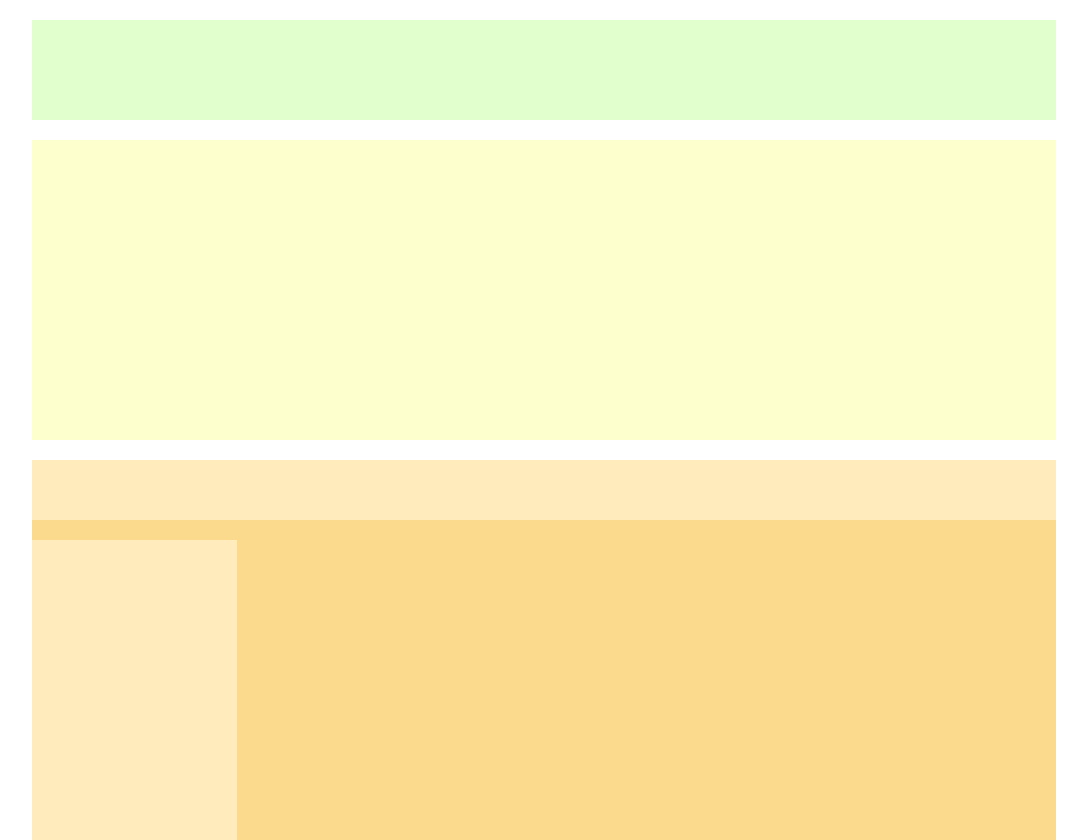
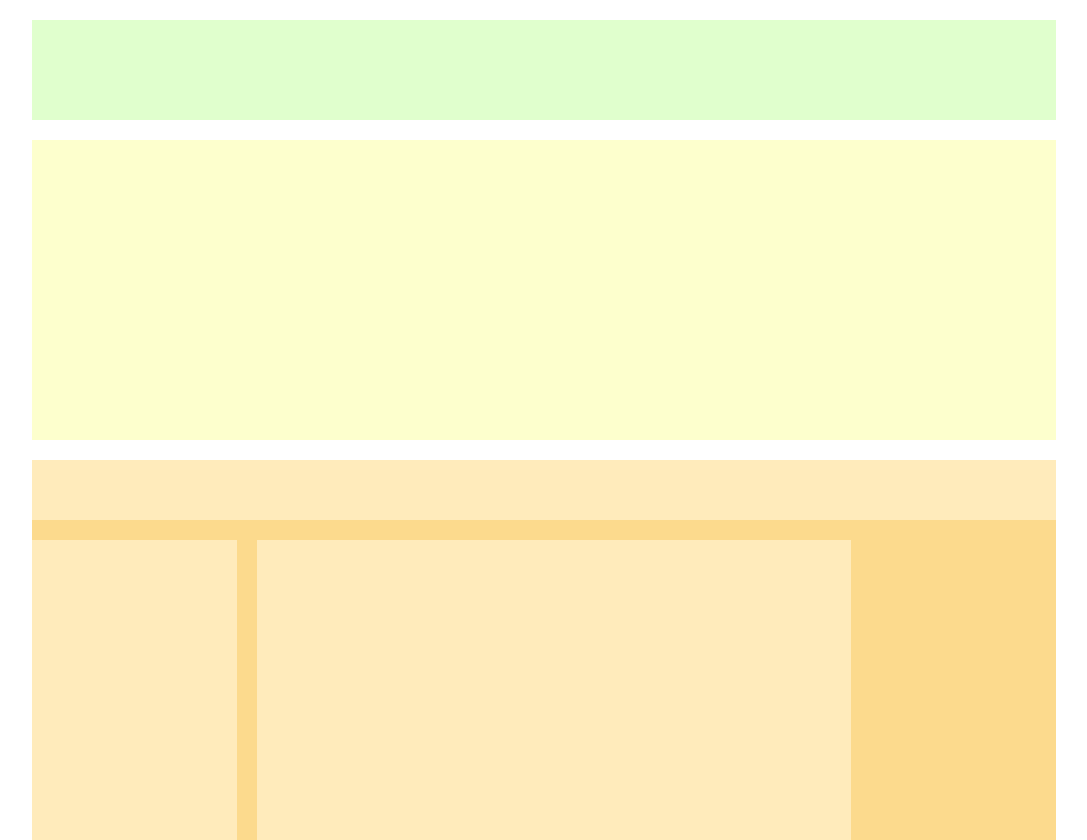
Before and after one commit to Leonardo-Selmini/htmlcss-struttura-wp, a plain HTML site: page index.html in a window 1280 px wide. Shown: the whole page, without its empty margins (96-1183 px from the left). Drawn offline with Linux system fonts and the light colour scheme.

Commit message:
main - central article

```diff
--- a/index.html
+++ b/index.html
@@ -34,7 +34,7 @@
     </aside>
 
 <!---------------------------------------- main - central article -->
-    <article>
+    <article class="debug">
 
     </article>
 
--- a/style.css
+++ b/style.css
@@ -13,12 +13,12 @@
 }
 
 /* debug section */
-.debug#header-top{
+#header-top.debug{
   height: 100px;
   background-color:#e0ffcd;
 }
 
-.debug#header-bottom{
+#header-bottom.debug{
   height: 300px;
   background-color:#fdffcd;
 }
@@ -32,6 +32,12 @@ nav.debug {
   height: 300px;
   background-color: #ffebbb;
 }
+
+article.debug {
+  height: 300px;
+  background-color: #ffebbb;
+}
+
 
 /* header - header top */
 #header-top {
@@ -61,6 +67,12 @@ nav {
 /* main - aside left */
 #aside-left {
   width: 20%;
-  margin: 0 auto;
   float: left;
 }
+
+/* main - central article */
+article {
+  width: 58%;
+  float: left;
+  margin: 0 2%;
+}
```
